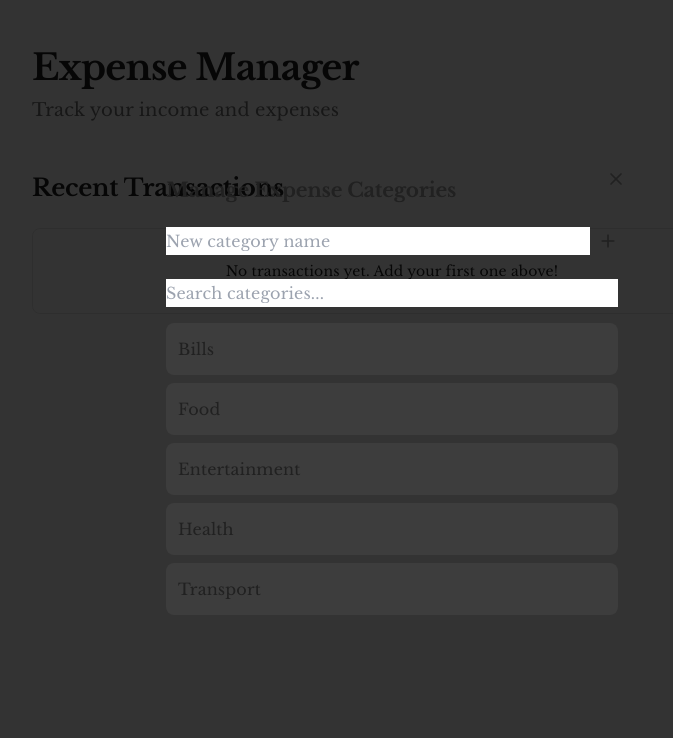
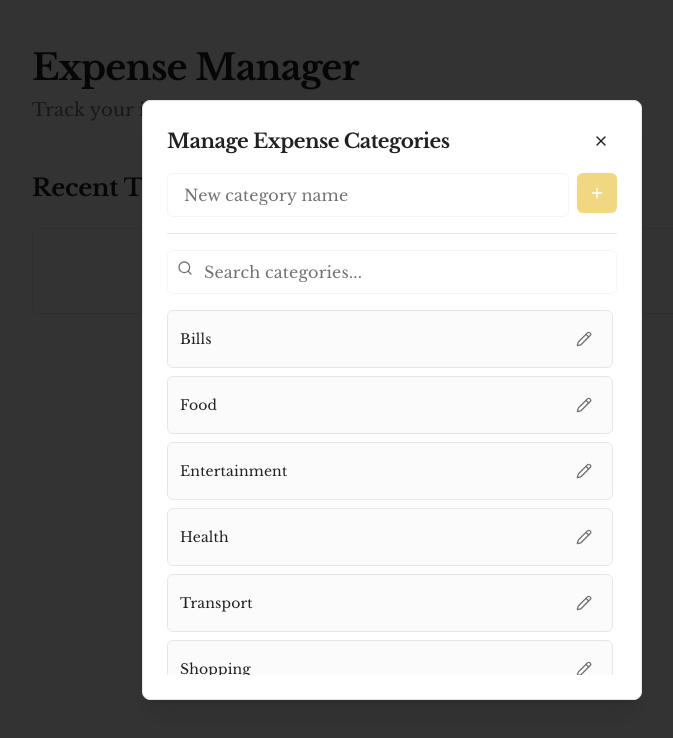
Before and after one commit to apisak-w/pwa-expense-manager, a React (Vite) app: page / in a window 1280 px wide. Both pictures are taken after a click on the button "Manage". Shown: the top 738 px of the page, without its empty margins (248-921 px from the left). Built offline with nearby package versions, Linux system fonts and the light colour scheme; a web font is replaced by a local one.

Commit message:
feat: Implement category editing with `updateCategory` hook and `shadcn/ui` components in `CategoryManager`.

```diff
--- a/src/components/CategoryManager.tsx
+++ b/src/components/CategoryManager.tsx
@@ -1,7 +1,11 @@
 import { useState } from 'react';
 import { useCategories } from '../hooks/useCategories';
 import type { TransactionType } from '../types';
-import { Plus, Trash2, X } from 'lucide-react';
+import { Plus, Trash2, X, Search, Pencil, Check } from 'lucide-react';
+import { Button } from './ui/button';
+import { Input } from './ui/input';
+import { Card, CardContent, CardHeader, CardTitle } from './ui/card';
+import { Separator } from './ui/separator';
 
 interface Props {
   type: TransactionType;
@@ -9,9 +13,11 @@ interface Props {
 }
 
 export function CategoryManager({ type, onClose }: Props) {
-  const { categories, addCategory, deleteCategory } = useCategories();
+  const { categories, addCategory, updateCategory, deleteCategory } = useCategories();
   const [newCategoryName, setNewCategoryName] = useState('');
   const [searchQuery, setSearchQuery] = useState('');
+  const [editingId, setEditingId] = useState<string | null>(null);
+  const [editName, setEditName] = useState('');
 
   const filteredCategories = categories
     .filter(c => c.type === type)
@@ -24,96 +30,126 @@ export function CategoryManager({ type, onClose }: Props) {
     setNewCategoryName('');
   };
 
+  const startEditing = (category: { id: string; name: string }) => {
+    setEditingId(category.id);
+    setEditName(category.name);
+  };
+
+  const saveEdit = async () => {
+    if (editingId && editName.trim()) {
+      await updateCategory(editingId, editName.trim());
+      setEditingId(null);
+      setEditName('');
+    }
+  };
+
+  const cancelEdit = () => {
+    setEditingId(null);
+    setEditName('');
+  };
+
   return (
-    <div className="glass-panel" style={{ padding: '1.5rem', position: 'relative' }}>
-      <button
-        onClick={onClose}
-        style={{
-          position: 'absolute',
-          top: '1rem',
-          right: '1rem',
-          background: 'none',
-          border: 'none',
-          color: 'var(--text-muted)',
-          cursor: 'pointer',
-        }}
-      >
-        <X size={20} />
-      </button>
+    <Card className="w-full h-full max-h-[600px] flex flex-col shadow-xl border-border bg-card">
+      <CardHeader className="flex flex-row items-center justify-between space-y-0 pb-4">
+        <CardTitle className="text-xl font-semibold">
+          Manage {type === 'income' ? 'Income' : 'Expense'} Categories
+        </CardTitle>
+        <Button variant="ghost" size="icon" onClick={onClose} className="h-8 w-8">
+          <X className="h-4 w-4" />
+        </Button>
+      </CardHeader>
 
-      <h2 style={{ marginBottom: '1.5rem', fontSize: '1.25rem' }}>
-        Manage {type === 'income' ? 'Income' : 'Expense'} Categories
-      </h2>
-
-      <form onSubmit={handleAdd} style={{ display: 'flex', gap: '0.5rem', marginBottom: '1.5rem' }}>
-        <input
+      <CardContent className="flex-1 flex flex-col gap-4 overflow-hidden">
+        <form onSubmit={handleAdd} className="flex gap-2">
+          <Input
             type="text"
             value={newCategoryName}
             onChange={e => setNewCategoryName(e.target.value)}
             placeholder="New category name"
-          className="input"
-          style={{ flex: 1 }}
+            className="flex-1"
           />
-        <button type="submit" className="btn btn-primary" disabled={!newCategoryName.trim()}>
-          <Plus size={20} />
-        </button>
+          <Button type="submit" size="icon" disabled={!newCategoryName.trim()}>
+            <Plus className="h-4 w-4" />
+          </Button>
         </form>
 
-      <div style={{ marginBottom: '1rem' }}>
-        <input
+        <Separator />
+
+        <div className="relative">
+          <Search className="absolute left-2.5 top-2.5 h-4 w-4 text-muted-foreground" />
+          <Input
             type="text"
             value={searchQuery}
             onChange={e => setSearchQuery(e.target.value)}
             placeholder="Search categories..."
-          className="input"
-          style={{ width: '100%' }}
+            className="pl-9"
           />
         </div>
 
-      <div
-        style={{
-          display: 'flex',
-          flexDirection: 'column',
-          gap: '0.5rem',
-          maxHeight: '300px',
-          overflowY: 'auto',
-        }}
-      >
+        <div className="flex-1 overflow-y-auto min-h-0 space-y-2 pr-1">
           {filteredCategories.map(category => (
             <div
               key={category.id}
-            style={{
-              display: 'flex',
-              justifyContent: 'space-between',
-              alignItems: 'center',
-              padding: '0.75rem',
-              background: 'rgba(255,255,255,0.05)',
-              borderRadius: '0.5rem',
+              className="flex items-center justify-between p-3 rounded-md border border-border bg-muted/40 hover:bg-muted/60 transition-colors"
+            >
+              {editingId === category.id ? (
+                <div className="flex items-center gap-2 flex-1">
+                  <Input
+                    value={editName}
+                    onChange={e => setEditName(e.target.value)}
+                    className="h-8"
+                    autoFocus
+                    onKeyDown={e => {
+                      if (e.key === 'Enter') saveEdit();
+                      if (e.key === 'Escape') cancelEdit();
                     }}
+                  />
+                  <Button
+                    size="icon"
+                    variant="ghost"
+                    onClick={saveEdit}
+                    className="h-8 w-8 text-green-600"
                   >
-            <span>{category.name}</span>
+                    <Check className="h-4 w-4" />
+                  </Button>
+                  <Button size="icon" variant="ghost" onClick={cancelEdit} className="h-8 w-8">
+                    <X className="h-4 w-4" />
+                  </Button>
+                </div>
+              ) : (
+                <>
+                  <span className="font-medium text-sm">{category.name}</span>
+                  <div className="flex items-center gap-1">
+                    <Button
+                      variant="ghost"
+                      size="icon"
+                      onClick={() => startEditing(category)}
+                      className="h-8 w-8 text-muted-foreground hover:text-foreground"
+                    >
+                      <Pencil className="h-4 w-4" />
+                    </Button>
                     {!category.isDefault && (
-              <button
+                      <Button
+                        variant="ghost"
+                        size="icon"
                         onClick={() => deleteCategory(category.id)}
-                style={{
-                  background: 'none',
-                  border: 'none',
-                  color: 'var(--status-error)',
-                  cursor: 'pointer',
-                  padding: '0.25rem',
-                }}
+                        className="h-8 w-8 text-muted-foreground hover:text-destructive hover:bg-destructive/10"
                       >
-                <Trash2 size={16} />
-              </button>
+                        <Trash2 className="h-4 w-4" />
+                      </Button>
+                    )}
+                  </div>
+                </>
               )}
             </div>
           ))}
           {filteredCategories.length === 0 && (
-          <p style={{ textAlign: 'center', color: 'var(--text-muted)', padding: '1rem' }}>
+            <div className="text-center py-8 text-muted-foreground text-sm">
               No categories found.
-          </p>
+            </div>
           )}
         </div>
-    </div>
+      </CardContent>
+    </Card>
   );
 }
--- a/src/hooks/useCategories.ts
+++ b/src/hooks/useCategories.ts
@@ -35,9 +35,36 @@ export function useCategories() {
     return categories.filter(c => c.type === type);
   };
 
+  const updateCategory = async (id: string, name: string) => {
+    const category = categories.find(c => c.id === id);
+    if (!category) return;
+    const oldName = category.name;
+
+    const updatedCategory: Category = {
+      ...category,
+      name,
+    };
+    await storage.addCategory(updatedCategory);
+
+    // Update expenses with old category name
+    if (oldName !== name) {
+      const expenses = await storage.getExpenses();
+      const expensesToUpdate = expenses.filter(e => e.category === oldName);
+      for (const expense of expensesToUpdate) {
+        // We use addExpense which handles sync queue automatically
+        // However, we should probably batch this or be careful about sync
+        // For now, simple iteration is safe
+        await storage.addExpense({ ...expense, category: name });
+      }
+    }
+
+    await loadCategories();
+  };
+
   return {
     categories,
     addCategory,
+    updateCategory,
     deleteCategory,
     getCategoriesByType,
     refreshCategories: loadCategories,
```
Lines whose indentation alone changed are shown as unchanged.
